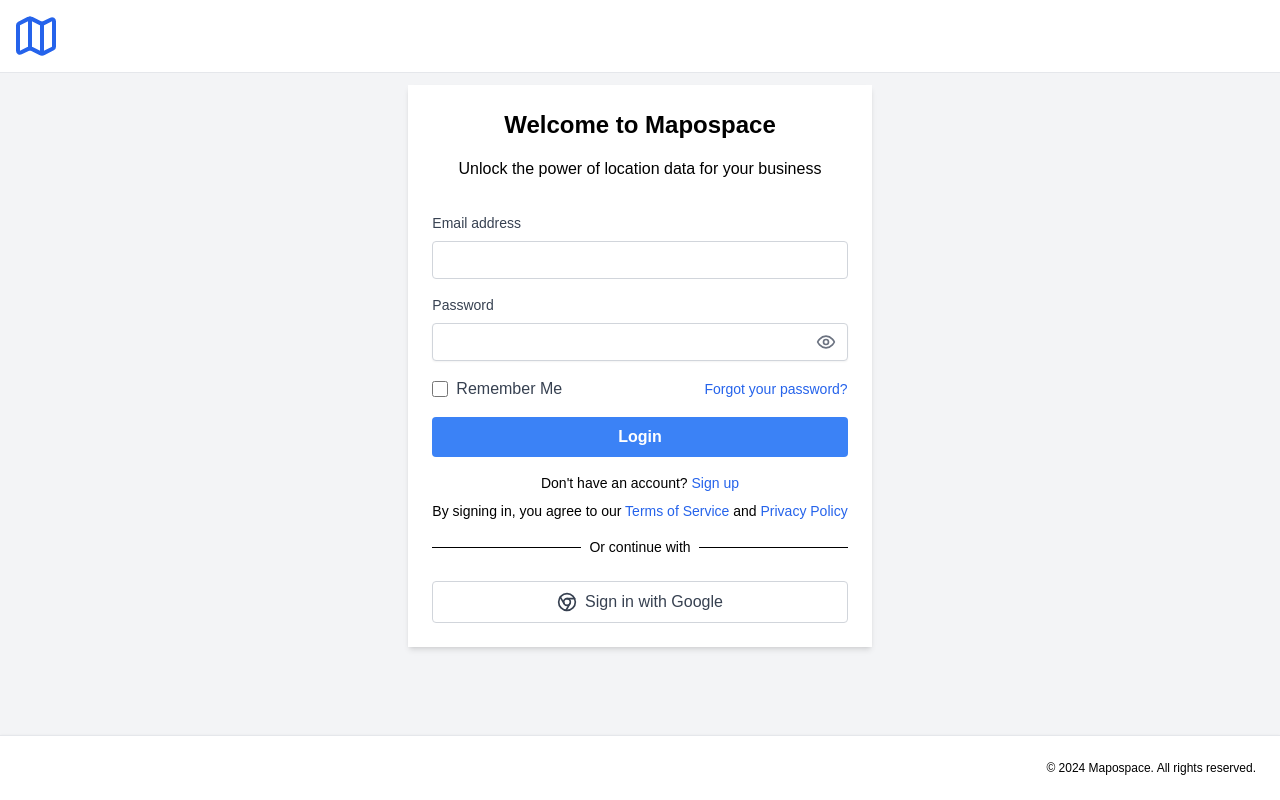
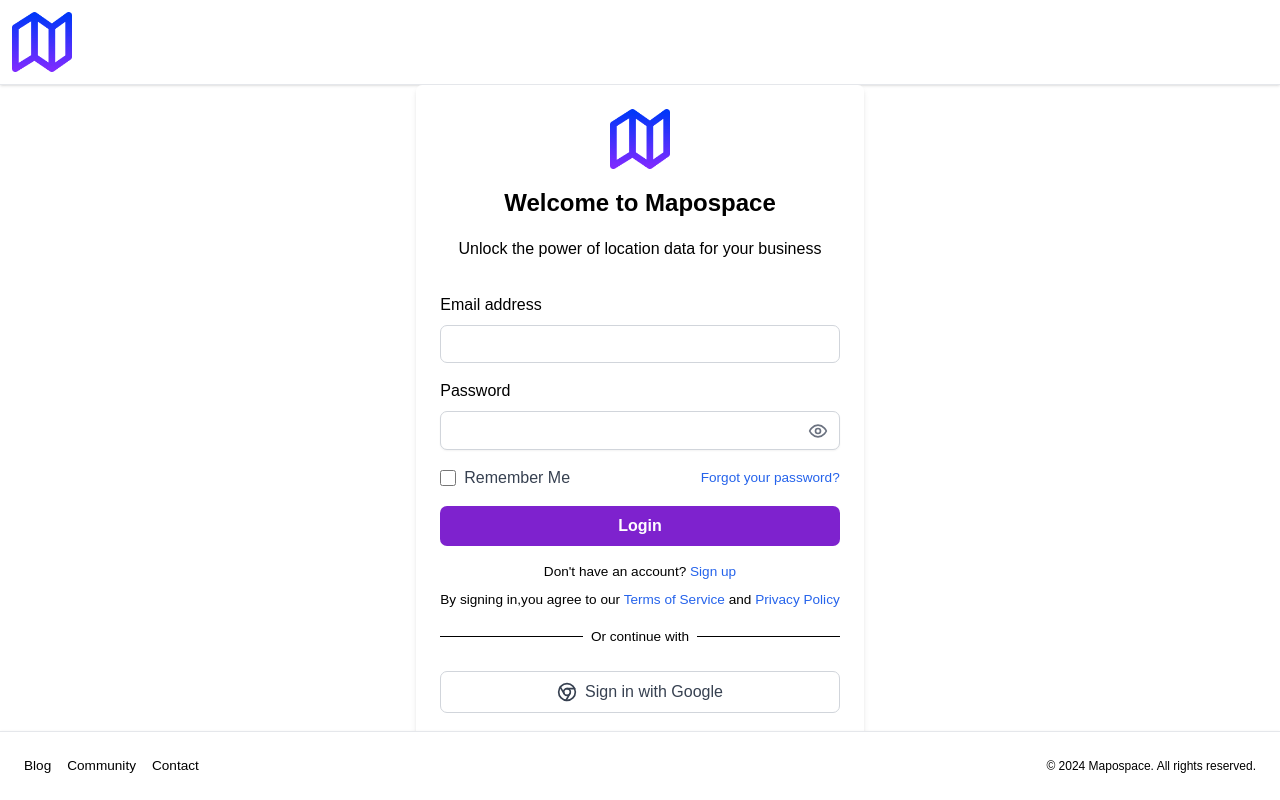
Before and after one commit to mapospace/mapospace-frontend, a React (Create React App) app: page / in a window 1280 px wide. Built offline with nearby package versions, Linux system fonts and the light colour scheme; the HTML template or start-up script is replaced by a standard one.

Commit message:
LoginPage UI

```diff
--- a/src/App.js
+++ b/src/App.js
@@ -10,20 +10,21 @@
 import Dashboard from './Components/Dashboard/dashoard';
 import { AuthProvider } from './Components/Auth/auth';
 import GuardedRoute from './Components/Auth/routeguard';
+
 function App() {
   return (
     <AuthProvider>
       <Router>
-        <div className="App">
+        <div className="App flex flex-col min-h-screen">
           <Header />
-          <div className="content bg-gray-100 ">
+          <div className="content bg-white-100 flex-1 overflow-y-auto mb-12">
             <Routes>
               <Route path="/" element={<Login />} />
               <Route path="/login" element={<Login />} />
               <Route path="/signup" element={<SignUp />} />
-            <Route path="/forgotpassword" element={<ForgotPassword />} />
-            <Route path="/verify-email" element={<Varification />} />
-            <Route path="/reset-password/:id" element={<Resetpassword />} />
+              <Route path="/forgotpassword" element={<ForgotPassword />} />
+              <Route path="/verify-email" element={<Varification />} />
+              <Route path="/reset-password/:id" element={<Resetpassword />} />
               <Route path="/dashboard" element={<GuardedRoute component={Dashboard} />} />
             </Routes>
           </div>
--- a/src/Components/Auth/LoginComponents/Login.jsx
+++ b/src/Components/Auth/LoginComponents/Login.jsx
@@ -4,14 +4,16 @@
 import Snackbar from "../../Common/snackbar";
 import Button from "../../Common/button";
 import { useAuth } from "../auth";
+
 import { useNavigate } from "react-router-dom";
 import Axios from "axios";
+import logo from "../../../assets/logo.png";
+
 export default function Component() {
   const [email, setEmail] = useState("");
   const [password, setPassword] = useState("");
   const [showPassword, setShowPassword] = useState(false);
   const [checked, setIsChecked] = useState(false);
-  // const [errors, setErrors] = useState({});
   const [snackbar, setSnackbar] = useState({
     isVisible: false,
     message: "",
@@ -28,8 +30,6 @@
 
   const handleSubmit = (event) => {
     event.preventDefault();
-    // const newErrors = validateForm();
-
     if (email) {
       const formData = {
         businessEmail: email,
@@ -46,7 +46,6 @@
           });
           login();
           navigate("/dashboard");
-          // setErrors({});
         })
         .catch((error) => {
           console.error("Error submitting form:", error);
@@ -62,7 +61,6 @@
         message: "Invalid credentials",
         type: "error",
       });
-      // setErrors(newErrors);
     }
 
     setTimeout(() => {
@@ -73,11 +71,12 @@
   const handleCloseSnackbar = () => {
     setSnackbar({ isVisible: false, message: "", type: "" });
   };
+
   return (
-    <div className="flex items-center justify-center mt-3 font-poppins ">
-      <div className="flex flex-col items-center justify-center p-6 bg-white shadow-md rounded-lg">
+    <div className="flex items-center justify-center font-poppins ">
+      <div className="flex flex-col items-center justify-center p-6 bg-white shadow-md rounded-md">
         <div className="flex flex-col items-center space-y-4">
-          {/* <MapIcon className="w-12 h-12 text-blue-600" /> */}
+          <img src={logo} alt="Logo" className="w-[60px] h-[60px]" />
           <h1 className="text-2xl font-bold">Welcome to Mapospace</h1>
           <p className="text-muted-foreground">
             Unlock the power of location data for your business
@@ -88,7 +87,7 @@
             <div className="space-y-2">
               <label
                 htmlFor="email"
-                className="block text-sm text-start font-medium text-gray-700 "
+                className="block text-base text-start font-medium text-black-700 "
               >
                 Email address
               </label>
@@ -100,12 +99,11 @@
                 onChange={(e) => setEmail(e.target.value)}
                 required
               />
-              {/* {errors.email && <p className="text-red-500 text-xs mt-1">{errors.email}</p>} */}
             </div>
             <div className="space-y-2 relative">
               <label
                 htmlFor="password"
-                className="block text-sm text-start font-medium text-gray-700"
+                className="block text-base text-start font-medium text-black-700"
               >
                 Password
               </label>
@@ -118,7 +116,6 @@
                   onChange={(e) => setPassword(e.target.value)}
                   required
                 />
-                {/* {errors.password && <p className="text-red-500 text-xs mt-1">{errors.password}</p>} */}
                 <button
                   type="button"
                   onClick={handleTogglePassword}
@@ -144,7 +141,11 @@
                   <span className="ml-2 text-gray-700">Remember Me</span>
                 </label>
               </div>
-              <Link to="/forgotpassword" className="text-sm text-blue-600" prefetch={false}>
+              <Link
+                to="/forgotpassword"
+                className="text-sm text-blue-600"
+                prefetch={false}
+              >
                 Forgot your password?
               </Link>
             </div>
@@ -153,21 +154,18 @@
             <div className="text-center">
               <p className="text-sm">
                 Don't have an account?{" "}
-                {/* <Link href="#" className="text-blue-600" prefetch={false}>
-              Sign up
-            </Link> */}
                 <Link to="/signup" className="text-blue-600" prefetch={false}>
                   {" "}
                   Sign up
                 </Link>
               </p>
               <p className="text-sm mt-2">
-                By signing in, you agree to our{" "}
-                <Link href="" className="text-blue-600" prefetch={false}>
+                By signing in,you agree to our{" "}
+                <Link to="" className="text-blue-600" prefetch={false}>
                   Terms of Service
                 </Link>{" "}
                 and{" "}
-                <Link href="#" className="text-blue-600" prefetch={false}>
+                <Link to="#" className="text-blue-600" prefetch={false}>
                   Privacy Policy
                 </Link>
               </p>
--- a/src/Components/Common/Footer.jsx
+++ b/src/Components/Common/Footer.jsx
@@ -5,7 +5,7 @@
     <footer className="border-t px-4  md:px-6 md:py-6 shadow font-poppins absolute bottom-0 w-full bg-white">
       <div className="container mx-auto flex flex-col items-center justify-between gap-4 md:flex-row">
         <nav className="flex flex-wrap items-center justify-center gap-4 text-sm">
-          {/* <Link href="#" className="text-muted-foreground hover:underline" prefetch={false}>
+          <Link href="#" className="text-muted-foreground hover:underline" prefetch={false}>
               Blog
             </Link>
             <Link href="#" className="text-muted-foreground hover:underline" prefetch={false}>
@@ -13,7 +13,7 @@
             </Link>
             <Link href="#" className="text-muted-foreground hover:underline" prefetch={false}>
               Contact
-            </Link> */}
+            </Link>
         </nav>
         <p className="text-xs text-muted-foreground">&copy; 2024 Mapospace. All rights reserved.</p>
       </div>
--- a/src/Components/Common/Header.jsx
+++ b/src/Components/Common/Header.jsx
@@ -1,10 +1,11 @@
 import React from 'react';
 import { Link } from "react-router-dom";
+import logo from "../../assets/logo.png";
 function Header() {
   return (
     <header className="flex h-18 items-center justify-between border-b px-6  md:px-3 md:py-3 shadow">
       <Link href="#" className="flex items-center" prefetch={false}>
-        <MapIcon className="h-12 w-12 text-blue-600" />
+      <img src={logo} alt="Logo" className="w-[60px] h-[60px]" />
         <span className="sr-only">Mapospace</span>
       </Link>
     </header>
--- a/src/Components/Common/button.jsx
+++ b/src/Components/Common/button.jsx
@@ -5,7 +5,7 @@
   return (
     <button
       type="submit"
-      className="bg-blue-500 hover:bg-blue-700 text-white font-bold py-2 px-4 rounded w-full"
+      className="bg-purple-700 hover:bg-purple-500 text-white font-bold py-2 px-4 rounded w-full"
       onClick={onClick}
     >
       {label}
--- a/tailwind.config.js
+++ b/tailwind.config.js
@@ -9,10 +9,9 @@
       borderRadius: {
         'none': '0',
         'sm': '0.125rem',
-        DEFAULT: '0.25rem',
-        DEFAULT: '4px',
+        'DEFAULT': '7px',
         'md': '0.375rem',
-        'lg': '0.5rem',
+        'lg': '0.9rem',
         'full': '9999px',
         'large': '12px',
       },
@@ -54,11 +53,21 @@
           foreground: 'hsl(var(--card-foreground))'
         },
       },
-      borderRadius: {
-        xl: `calc(var(--radius) + 4px)`,
-        lg: `var(--radius)`,
-        md: `calc(var(--radius) - 2px)`,
-        sm: `calc(var(--radius) - 4px)`
+      fontSize: {
+        'xs': '0.75rem',
+        'sm': '0.85rem',
+        'base': '1rem',
+        'lg': '1.125rem',
+        'xl': '1.25rem',
+        '2xl': '1.5rem',
+        '3xl': '1.875rem',
+        '4xl': '2.25rem',
+        '5xl': '3rem',
+        '6xl': '3.75rem',
+        '7xl': '4.5rem',
+        '8xl': '6rem',
+        '9xl': '8rem',
+        'huge': '10rem',
       },
       keyframes: {
         "accordion-down": {
```
Also changed, not shown: src/assets/logo.png (added).
